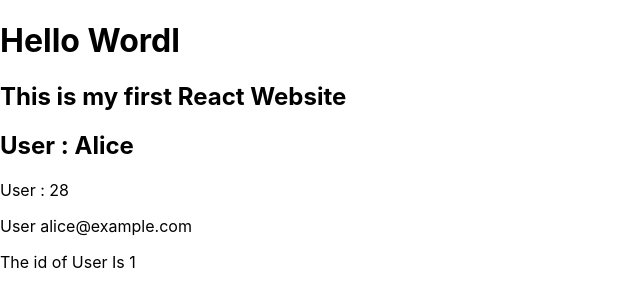
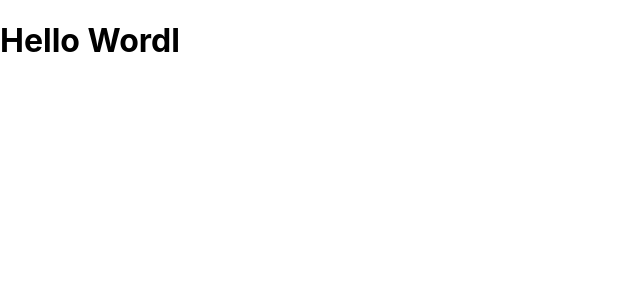
Before and after one commit to deyanazhari/my-app, a React (Create React App) app: page / in a window 1280 px wide. Shown: the top 306 px of the page, without its empty margins (0-640 px from the left). Built offline with nearby package versions, Linux system fonts and the light colour scheme.

Commit message:
2nd commit

```diff
--- a/src/App.tsx
+++ b/src/App.tsx
@@ -34,8 +34,11 @@
  return (
    <div>
      <h1>Hello Wordl</h1>
-     <h2>This is my first React Website</h2>
-     <UserCard user={user} />
+
+     <ul>
+
+     </ul>
+     {/* <UserCard user={user} /> */}
    </div>
  );
 }
```
